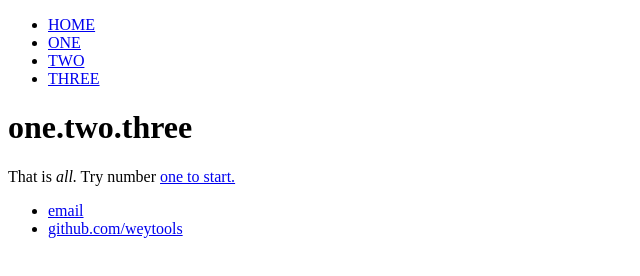
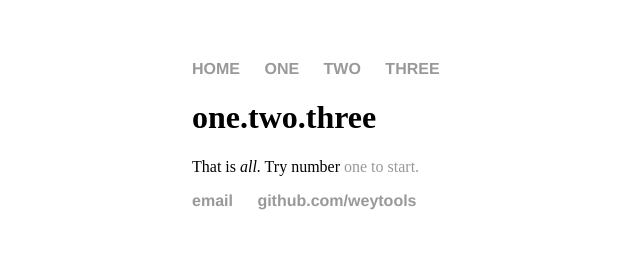
Before and after one commit to weytools/weytools.github.io, a plain HTML site: page index.html in a window 1280 px wide. Shown: the whole page, without its empty margins (0-640 px from the left). Drawn offline with Linux system fonts and the light colour scheme.

Commit message:
Update index.html

```diff
--- a/index.html
+++ b/index.html
@@ -2,7 +2,7 @@
 <html>
 	<head>
 		<title>weytools</title>
-		<link rel="stylesheet" type="text/css" href="/css/main/css">
+		<link rel="stylesheet" type="text/css" href="/css/main.css">
 	</head>
 	<body>
 		<nav>
```
